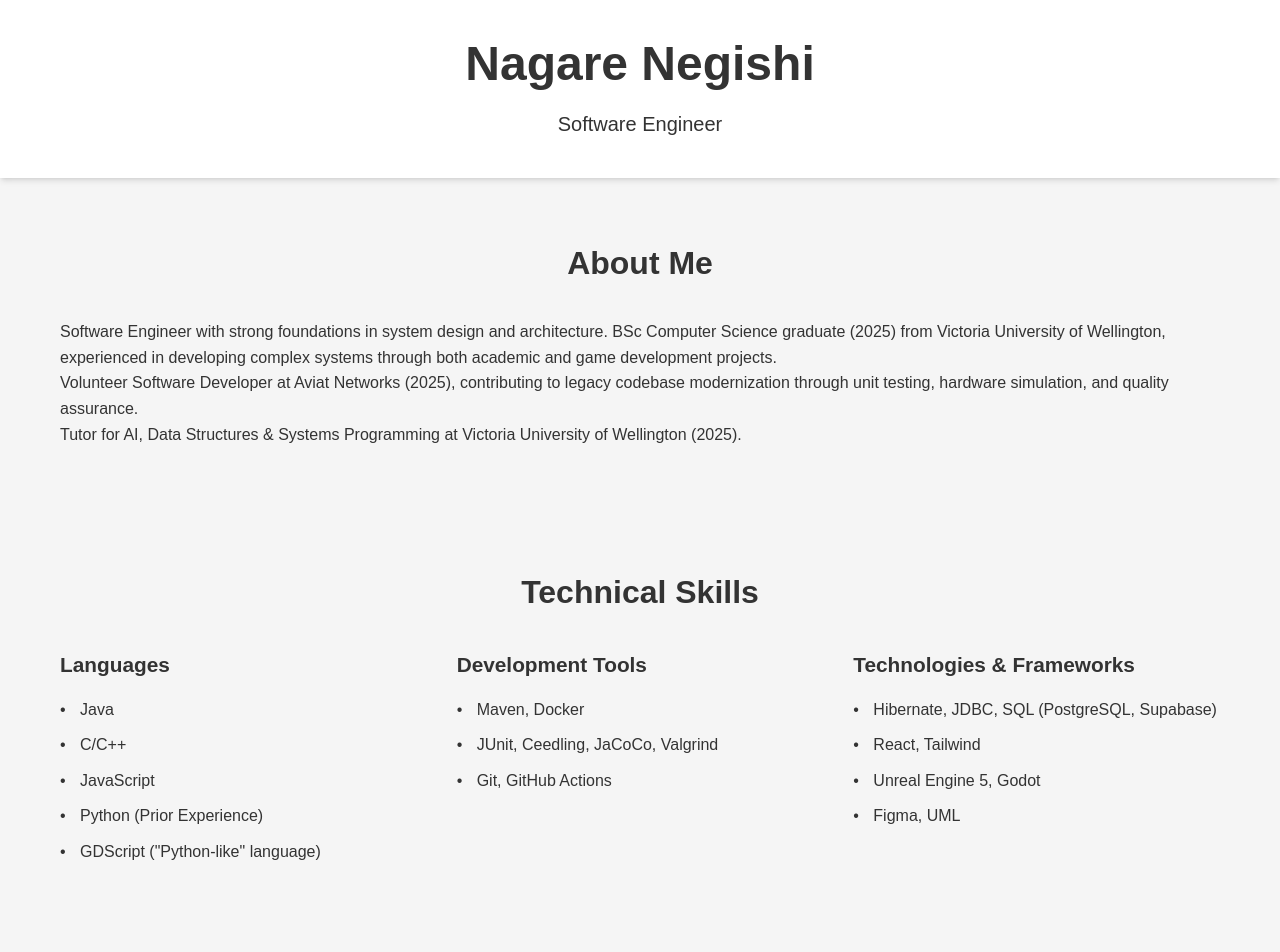
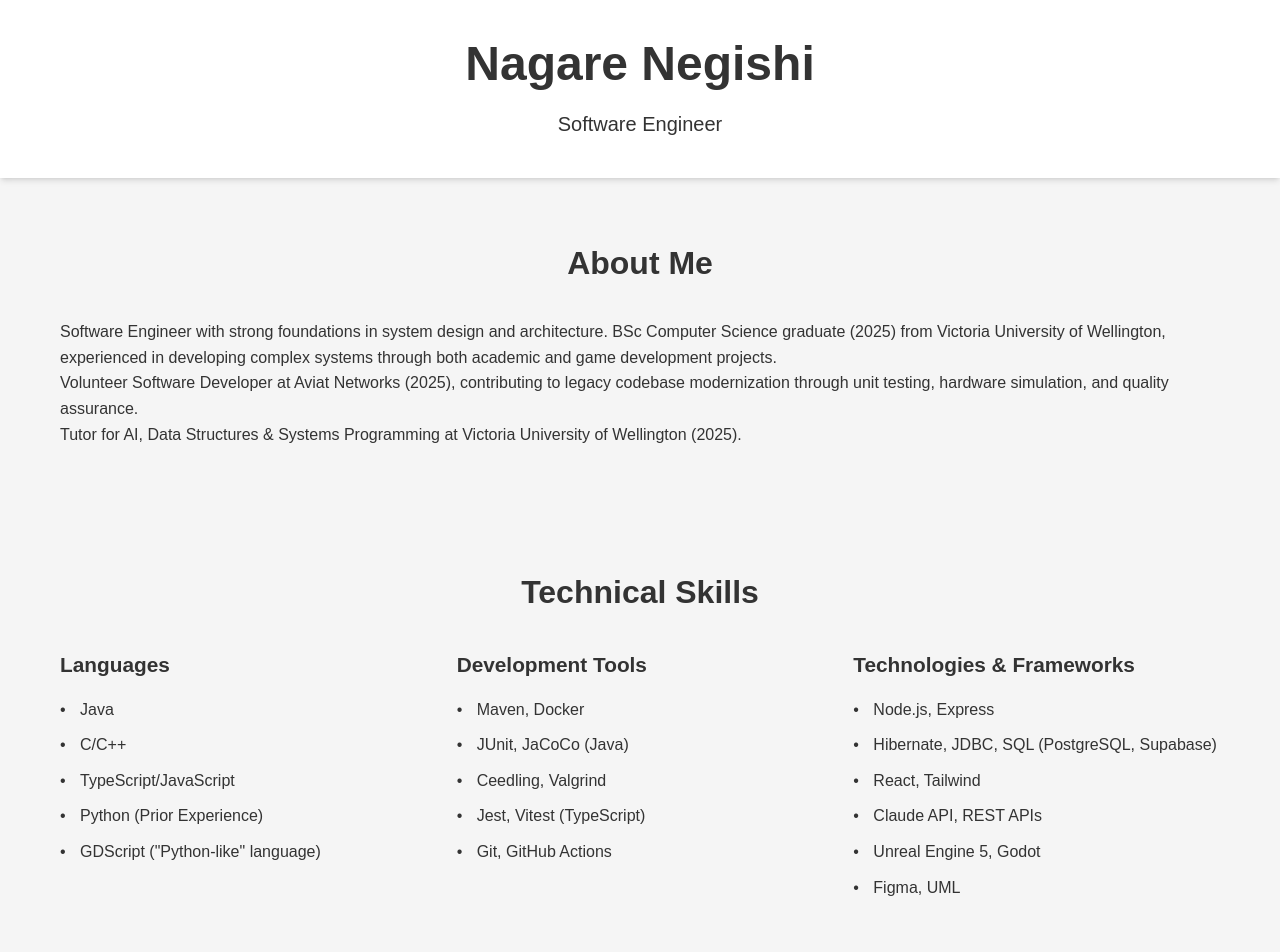
Before and after one commit to NagareNegishi/NagareNegishi.github.io, a React (Vite) app: page / in a window 1280 px wide. Shown: the top 952 px of the page. Built offline with nearby package versions, Linux system fonts and the light colour scheme.

Commit message:
update skill section #8

```diff
--- a/src/data/skills.js
+++ b/src/data/skills.js
@@ -4,7 +4,7 @@ export const skills = [
     items: [
         "Java",
         "C/C++",
-        "JavaScript",
+        "TypeScript/JavaScript",
         "Python (Prior Experience)",
         "GDScript (\"Python-like\" language)"
     ]
@@ -13,15 +13,19 @@ export const skills = [
     category: "Development Tools",
     items: [
         "Maven, Docker",
-        "JUnit, Ceedling, JaCoCo, Valgrind",
+        "JUnit, JaCoCo (Java)",
+        "Ceedling, Valgrind",
+        "Jest, Vitest (TypeScript)",
         "Git, GitHub Actions",
     ]
     },
     {
     category: "Technologies & Frameworks",
     items: [
+        "Node.js, Express",
         "Hibernate, JDBC, SQL (PostgreSQL, Supabase)",
         "React, Tailwind",
+        "Claude API, REST APIs",
         "Unreal Engine 5, Godot",
         "Figma, UML"
     ]
```
